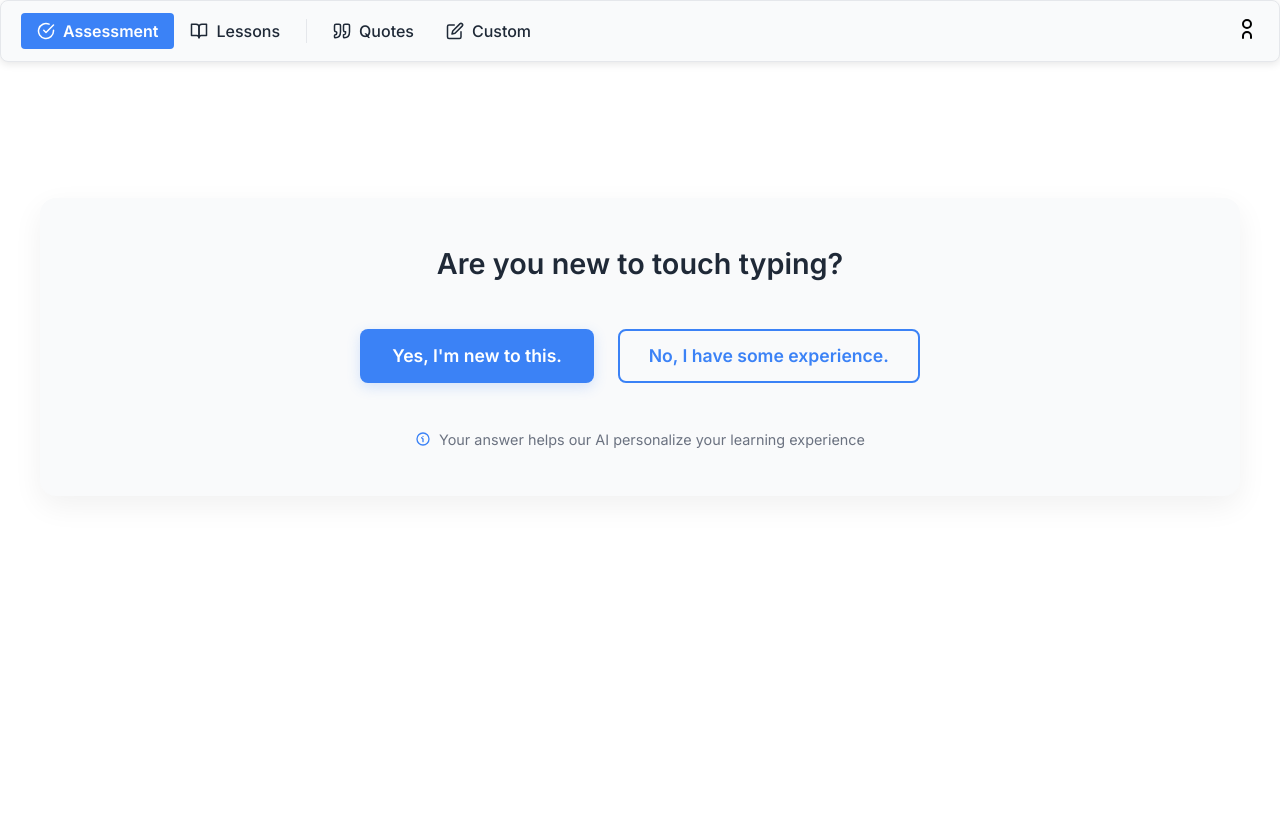
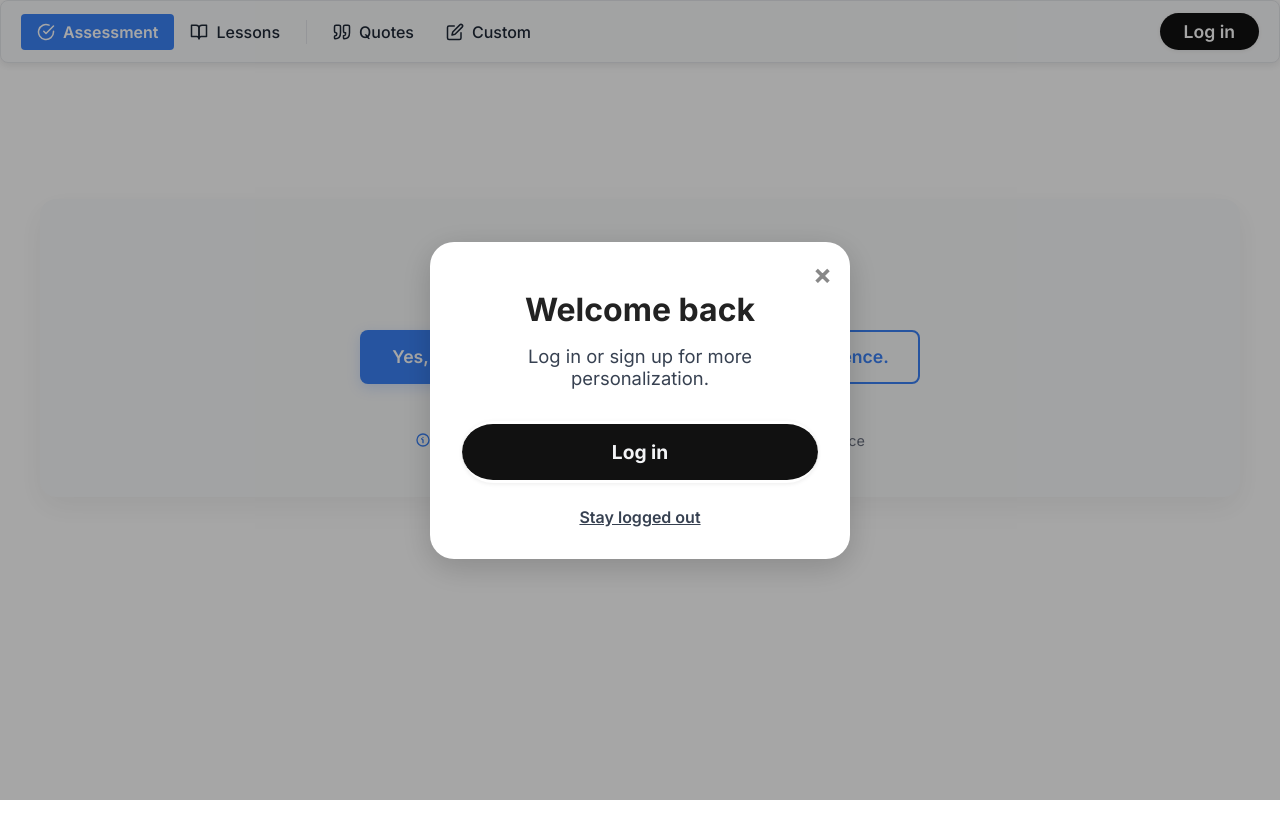
Before and after one commit to binchenX/type, a Next.js app: page / in a window 1280 px wide. Shown: the top 838 px of the page. Built offline with nearby package versions, Linux system fonts and the light colour scheme.

Commit message:
add sign-in modal for nurdge

```diff
--- a/components/AuthToolbarIcon.tsx
+++ b/components/AuthToolbarIcon.tsx
@@ -3,6 +3,7 @@ import { useRouter } from 'next/router';
 
 interface AuthToolbarIconProps {
     onSettings?: () => void;
+    onSignInModal?: () => void;
 }
 
 export default function AuthToolbarIcon({ onSettings }: AuthToolbarIconProps) {
@@ -34,12 +35,30 @@ export default function AuthToolbarIcon({ onSettings }: AuthToolbarIconProps) {
         };
     }, [menuOpen]);
 
+    if (!signedIn) {
+        return (
+            <button
+                onClick={() => router.push('/signup')}
+                style={{
+                    background: '#111',
+                    color: 'white',
+                    border: 'none',
+                    borderRadius: 9999,
+                    padding: '8px 24px',
+                    fontWeight: 600,
+                    fontSize: '1.1rem',
+                    cursor: 'pointer',
+                    boxShadow: '0 1px 4px rgba(0,0,0,0.08)',
+                    marginLeft: 8,
+                }}
+            >
+                Log in
+            </button>
+        );
+    }
+
     const handleIconClick = () => {
-        if (signedIn) {
-            setMenuOpen((open) => !open);
-        } else {
-            router.push('/signup');
-        }
+        setMenuOpen((open) => !open);
     };
 
     const handleSettings = () => {
@@ -60,17 +79,11 @@ export default function AuthToolbarIcon({ onSettings }: AuthToolbarIconProps) {
             <button
                 onClick={handleIconClick}
                 style={{ background: 'none', border: 'none', cursor: 'pointer', marginLeft: 8 }}
-                title={signedIn ? 'Settings' : 'Login'}
+                title={'Settings'}
             >
-                {signedIn ? (
-                    // Settings gear icon
-                    <svg width="24" height="24" fill="none" stroke="currentColor" strokeWidth="2" strokeLinecap="round" strokeLinejoin="round"><circle cx="12" cy="12" r="3" /><path d="M19.4 15a1.65 1.65 0 0 0 .33 1.82l.06.06a2 2 0 1 1-2.83 2.83l-.06-.06a1.65 1.65 0 0 0-1.82-.33 1.65 1.65 0 0 0-1 1.51V21a2 2 0 1 1-4 0v-.09A1.65 1.65 0 0 0 8 19.4a1.65 1.65 0 0 0-1.82.33l-.06.06a2 2 0 1 1-2.83-2.83l.06-.06A1.65 1.65 0 0 0 4.6 15a1.65 1.65 0 0 0-1.51-1H3a2 2 0 1 1 0-4h.09A1.65 1.65 0 0 0 4.6 8a1.65 1.65 0 0 0-.33-1.82l-.06-.06a2 2 0 1 1 2.83-2.83l.06.06A1.65 1.65 0 0 0 8 4.6a1.65 1.65 0 0 0 1-1.51V3a2 2 0 1 1 4 0v.09c.29.02.57.1.82.21.25.12.48.28.68.48.2.2.36.43.48.68.11.25.19.53.21.82V4.6a1.65 1.65 0 0 0 1.51 1c.29.02.57.1.82.21.25.12.48.28.68.48.2.2.36.43.48.68.11.25.19.53.21.82V8a1.65 1.65 0 0 0 1 1.51z" /></svg>
-                ) : (
-                    // Login user icon
-                    <svg width="24" height="24" fill="none" stroke="currentColor" strokeWidth="2" strokeLinecap="round" strokeLinejoin="round"><path d="M16 21v-2a4 4 0 0 0-8 0v2" /><circle cx="12" cy="7" r="4" /></svg>
-                )}
+                <svg width="24" height="24" fill="none" stroke="currentColor" strokeWidth="2" strokeLinecap="round" strokeLinejoin="round"><circle cx="12" cy="12" r="3" /><path d="M19.4 15a1.65 1.65 0 0 0 .33 1.82l.06.06a2 2 0 1 1-2.83 2.83l-.06-.06a1.65 1.65 0 0 0-1.82-.33 1.65 1.65 0 0 0-1 1.51V21a2 2 0 1 1-4 0v-.09A1.65 1.65 0 0 0 8 19.4a1.65 1.65 0 0 0-1.82.33l-.06.06a2 2 0 1 1-2.83-2.83l.06-.06A1.65 1.65 0 0 0 4.6 15a1.65 1.65 0 0 0-1.51-1H3a2 2 0 1 1 0-4h.09A1.65 1.65 0 0 0 4.6 8a1.65 1.65 0 0 0-.33-1.82l-.06-.06a2 2 0 1 1 2.83-2.83l.06.06A1.65 1.65 0 0 0 8 4.6a1.65 1.65 0 0 0 1-1.51V3a2 2 0 1 1 4 0v.09c.29.02.57.1.82.21.25.12.48.28.68.48.2.2.36.43.48.68.11.25.19.53.21.82V4.6a1.65 1.65 0 0 0 1.51 1c.29.02.57.1.82.21.25.12.48.28.68.48.2.2.36.43.48.68.11.25.19.53.21.82V8a1.65 1.65 0 0 0 1 1.51z" /></svg>
             </button>
-            {signedIn && menuOpen && (
+            {menuOpen && (
                 <div style={{
                     position: 'absolute',
                     right: 0,
--- a/pages/index.tsx
+++ b/pages/index.tsx
@@ -25,6 +25,8 @@ import TypingAssessment from '@/components/TypingAssessment';
 import LearningPlan from '@/components/LearningPlan';
 import { LevelBasedPlanParams, AssessmentBasedPlanParams } from '@/services/llmService';
 import { loadLearningPlan, clearLearningPlan } from '@/utils/learningStorage';
+import { useRouter } from 'next/router';
+import { useTheme } from 'next-themes';
 
 const Container = styled.div`
   min-height: 100vh;
@@ -211,6 +213,19 @@ export default function Home() {
     const [shouldRestoreLearningPlan, setShouldRestoreLearningPlan] = useState(true);
     const [showKeyboard, setShowKeyboard] = useState(true);
     const [settingsOpen, setSettingsOpen] = useState(false);
+    const [signInModalOpen, setSignInModalOpen] = useState(false);
+    const router = useRouter();
+    const { resolvedTheme } = useTheme();
+    const [mounted, setMounted] = useState(false);
+
+    // Theme-based styles
+    const isDark = resolvedTheme === 'dark';
+    const modalBg = isDark ? '#181a20' : '#fff';
+    const textColor = isDark ? '#f3f4f6' : '#222';
+    const labelColor = isDark ? '#e5e7eb' : '#374151';
+    const buttonBg = isDark ? '#23262f' : '#e5e7eb';
+    const buttonColor = isDark ? '#f3f4f6' : '#222';
+    const closeButtonColor = isDark ? '#aaa' : '#888';
 
     useEffect(() => {
         if (typeof window !== 'undefined') {
@@ -219,6 +234,23 @@ export default function Home() {
                 setShowKeyboard(false);
             }
         }
+    }, []);
+
+    useEffect(() => {
+        setMounted(true);
+    }, []);
+
+    // Show sign-in modal after 3 seconds if not signed in and hasn't chosen to stay logged out
+    useEffect(() => {
+        const timer = setTimeout(() => {
+            const isSignedIn = localStorage.getItem('qtype_signed_in');
+            const hasChosenStayLoggedOut = localStorage.getItem('qtype_stay_logged_out');
+            if (!isSignedIn && !hasChosenStayLoggedOut) {
+                setSignInModalOpen(true);
+            }
+        }, 3000);
+
+        return () => clearTimeout(timer);
     }, []);
 
     // Load content from localStorage or public directory on initial component mount
@@ -833,6 +865,99 @@ export default function Home() {
             </Head>
 
             {settingsOpen && <SettingsModal onClose={() => setSettingsOpen(false)} showKeyboard={showKeyboard} setShowKeyboard={setShowKeyboard} />}
+            {mounted && signInModalOpen && (
+                <div style={{
+                    position: 'fixed',
+                    top: 0,
+                    left: 0,
+                    width: '100vw',
+                    height: '100vh',
+                    background: isDark ? 'rgba(0,0,0,0.65)' : 'rgba(0,0,0,0.35)',
+                    zIndex: 10000,
+                    display: 'flex',
+                    alignItems: 'center',
+                    justifyContent: 'center',
+                }}>
+                    <div style={{
+                        background: modalBg,
+                        color: textColor,
+                        borderRadius: 24,
+                        boxShadow: '0 8px 32px rgba(0,0,0,0.18)',
+                        width: 420,
+                        maxWidth: '95vw',
+                        padding: '48px 32px 32px 32px',
+                        display: 'flex',
+                        flexDirection: 'column',
+                        alignItems: 'center',
+                        position: 'relative',
+                    }}>
+                        <button
+                            onClick={() => setSignInModalOpen(false)}
+                            style={{
+                                position: 'absolute',
+                                top: 18,
+                                right: 18,
+                                background: 'none',
+                                border: 'none',
+                                fontSize: 28,
+                                fontWeight: 700,
+                                color: closeButtonColor,
+                                cursor: 'pointer',
+                                padding: 0,
+                                lineHeight: 1,
+                            }}
+                            aria-label="Close sign in modal"
+                        >
+                            ×
+                        </button>
+                        <h2 style={{ fontSize: '2rem', fontWeight: 800, marginBottom: 16, textAlign: 'center', color: textColor }}>Welcome back</h2>
+                        <div style={{ fontSize: '1.15rem', color: labelColor, marginBottom: 32, textAlign: 'center', maxWidth: 340 }}>
+                            Log in or sign up for more personalization.
+                        </div>
+                        <button
+                            onClick={() => router.push('/signup')}
+                            style={{
+                                width: '100%',
+                                background: isDark ? '#23262f' : '#111',
+                                color: '#f3f4f6',
+                                border: 'none',
+                                borderRadius: 9999,
+                                padding: '16px 0',
+                                fontWeight: 700,
+                                fontSize: '1.2rem',
+                                marginBottom: 16,
+                                boxShadow: '0 1px 4px rgba(0,0,0,0.08)',
+                                borderTop: '3px solid ' + (isDark ? '#181a20' : '#fff'),
+                                borderBottom: '3px solid ' + (isDark ? '#181a20' : '#fff'),
+                                transition: 'background 0.15s',
+                                cursor: 'pointer',
+                            }}
+                            onMouseOver={e => { if (isDark) e.currentTarget.style.background = '#353945'; }}
+                            onMouseOut={e => { if (isDark) e.currentTarget.style.background = '#23262f'; }}
+                        >
+                            Log in
+                        </button>
+                        <button
+                            onClick={() => {
+                                localStorage.setItem('qtype_stay_logged_out', '1');
+                                setSignInModalOpen(false);
+                            }}
+                            style={{
+                                background: 'none',
+                                border: 'none',
+                                color: isDark ? '#e5e7eb' : labelColor,
+                                textDecoration: 'underline',
+                                fontWeight: 600,
+                                fontSize: '1rem',
+                                cursor: 'pointer',
+                                marginTop: 8,
+                            }}
+                        >
+                            Stay logged out
+                        </button>
+                    </div>
+                </div>
+            )}
 
             <ToolbarContainer>
                 <ToolbarGroup>
@@ -886,9 +1011,7 @@ export default function Home() {
                 <ToolbarSpacer />
 
                 <div style={{ display: 'flex', alignItems: 'center' }}>
-                    {/* <KeyboardToggle isKeyboardVisible={showKeyboard} onToggle={toggleKeyboardVisibility} /> */}
-                    {/* <ThemeToggle /> */}
-                    <AuthToolbarIcon onSettings={handleToolbarSettings} />
+                    <AuthToolbarIcon onSettings={handleToolbarSettings} onSignInModal={() => setSignInModalOpen(true)} />
                 </div>
             </ToolbarContainer>
 
```
